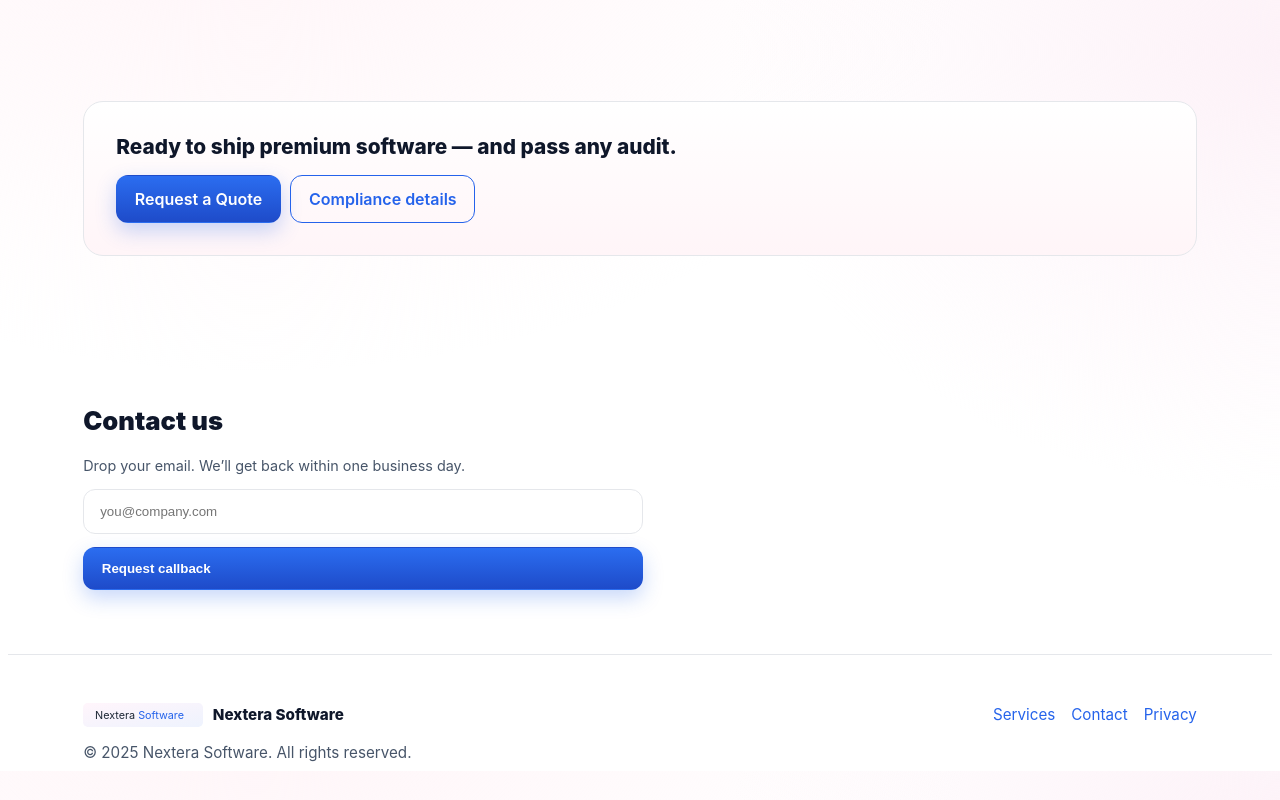
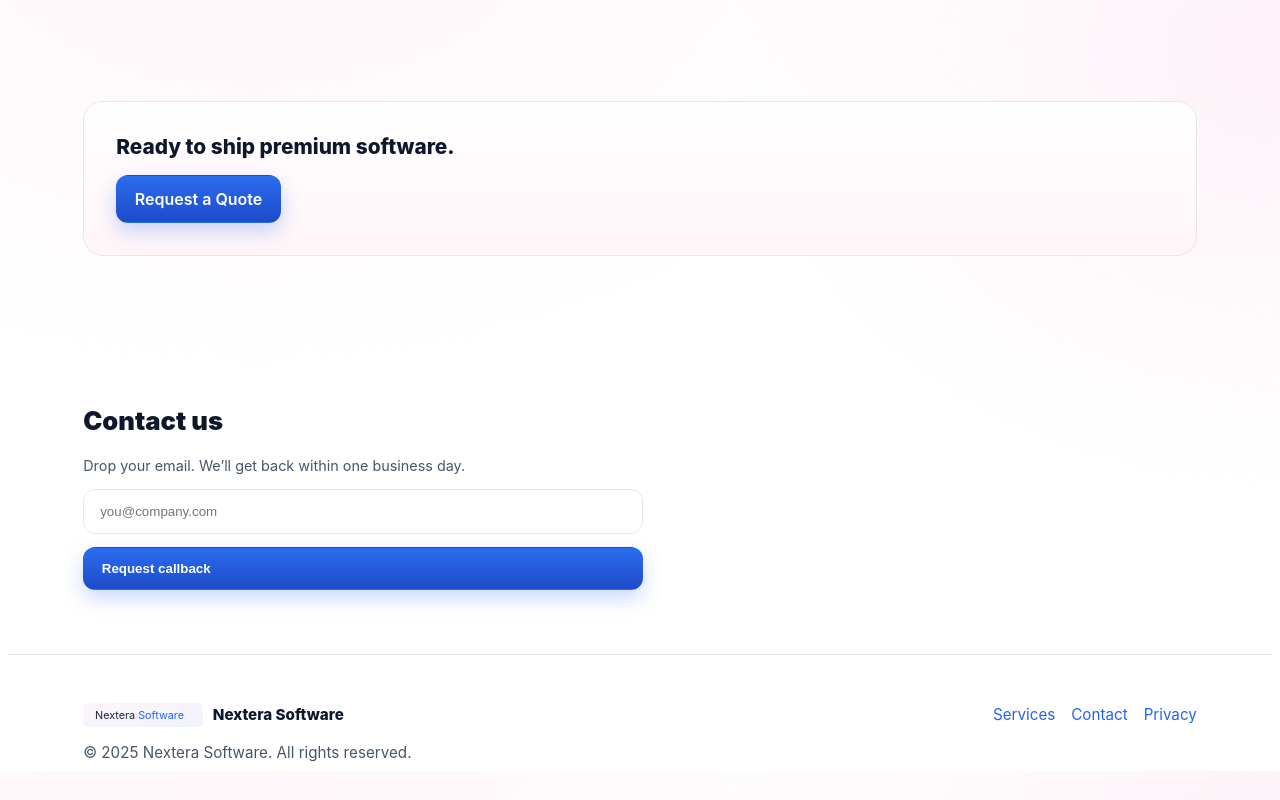
Before and after one commit to rafiulhc/nextera-software, a Next.js app: page / in a window 1280 px wide. Shown: the part 1629-2429 px from the top of the page. Built offline with nearby package versions, Linux system fonts and the light colour scheme.

Commit message:
first production v1

```diff
--- a/components/CTA.jsx
+++ b/components/CTA.jsx
@@ -5,10 +5,10 @@ export default function CTA(){
     <section className="section">
       <div className="container">
         <div className={styles.cta}>
-          <div className={styles.title}>Ready to ship premium software — and pass any audit.</div>
+          <div className={styles.title}>Ready to ship premium software.</div>
           <div style={{display:'flex', gap:'.6rem', flexWrap:'wrap'}}>
             <a className="btn" href="#contact">Request a Quote</a>
-            <a className="btn outline" href="/compliance">Compliance details</a>
+            {/* <a className="btn outline" href="/compliance">Compliance details</a> */}
           </div>
         </div>
       </div>
```
